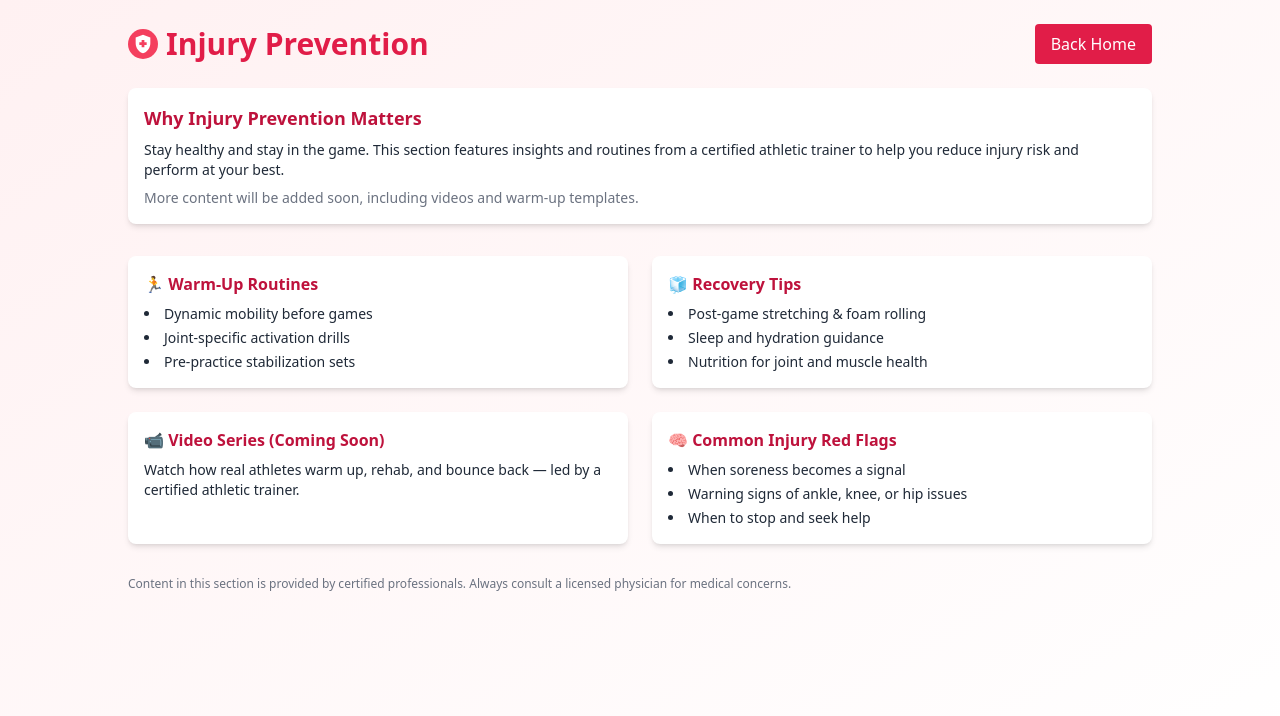
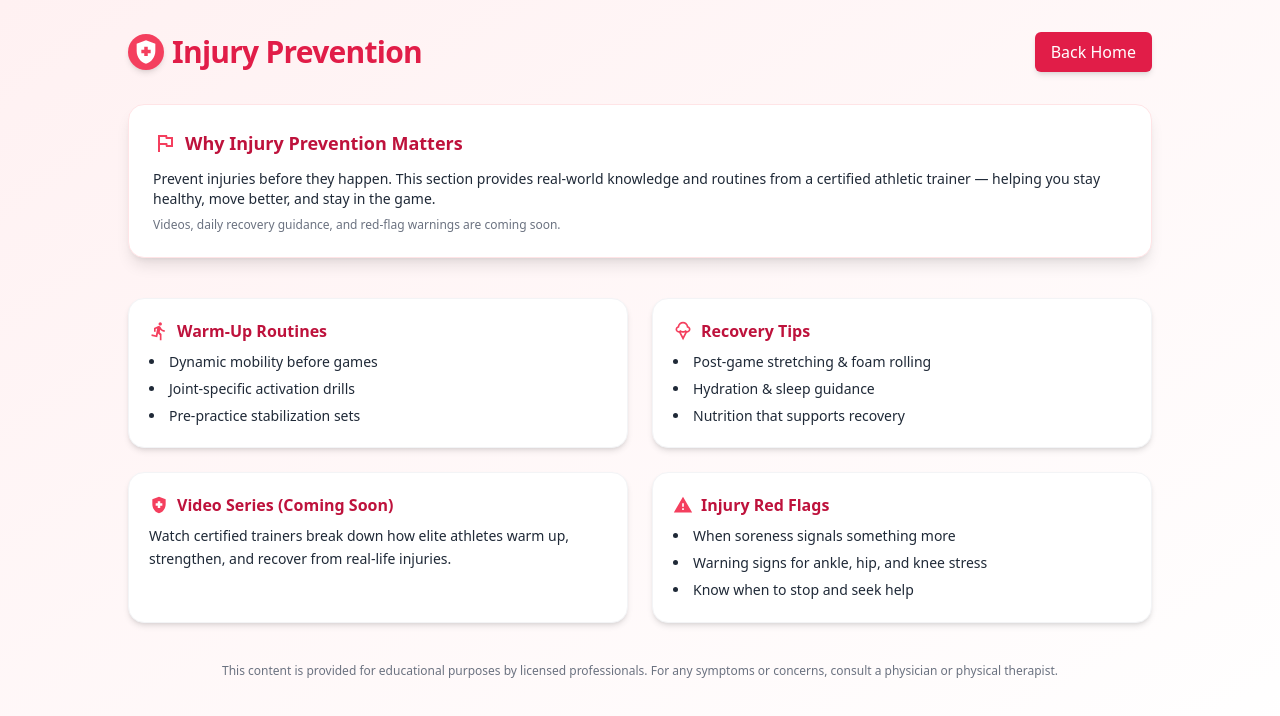
Before and after one commit to anggithub2023/Process_Reflection_Scaffolding, a React (Create React App) app: page /injury in a window 1280 px wide. Shown: the top 716 px of the page. Built offline with nearby package versions, Linux system fonts and the light colour scheme.

Commit message:
updated Injure page template - new icons and modern design

```diff
--- a/src/pages/InjuryPage.js
+++ b/src/pages/InjuryPage.js
@@ -1,76 +1,94 @@
 import React from 'react';
-import { MdHealthAndSafety } from 'react-icons/md';
+import { MdHealthAndSafety, MdDirectionsRun, MdOutlineIcecream, MdOutlineFlag, MdReportProblem } from 'react-icons/md';
 import { useNavigate } from 'react-router-dom';
 
 function InjuryPage() {
     const navigate = useNavigate();
 
     return (
-        <div className="min-h-screen bg-gradient-to-br from-rose-50 to-white dark:from-gray-900 dark:to-gray-800 text-gray-800 dark:text-gray-100 px-4 py-6">
+        <div className="min-h-screen bg-gradient-to-br from-rose-50 to-white dark:from-gray-900 dark:to-gray-800 text-gray-800 dark:text-gray-100 px-4 py-8 sm:px-8">
             <div className="max-w-5xl mx-auto">
                 {/* Header */}
-                <div className="flex items-center justify-between mb-6">
-                    <h1 className="text-2xl sm:text-3xl font-bold text-rose-600 flex items-center gap-2">
-                        <MdHealthAndSafety className="text-3xl bg-rose-500 text-white p-1 rounded-full" />
+                <div className="flex items-center justify-between mb-8">
+                    <h1 className="text-2xl sm:text-3xl font-bold text-rose-600 flex items-center gap-2 tracking-tight">
+                        <MdHealthAndSafety className="text-4xl bg-rose-500 text-white p-1 rounded-full shadow-md" />
                         Injury Prevention
                     </h1>
                     <button
                         onClick={() => navigate('/')}
-                        className="bg-rose-600 text-white px-4 py-2 rounded hover:bg-rose-500 transition"
+                        className="bg-rose-600 hover:bg-rose-500 transition text-white px-4 py-2 rounded-md shadow-md"
                     >
                         Back Home
                     </button>
                 </div>
 
-                {/* Trainer Intro (optional video) */}
-                <div className="bg-white dark:bg-gray-800 p-4 rounded-lg shadow-md mb-8">
-                    <h2 className="text-lg font-semibold mb-2 text-rose-700">Why Injury Prevention Matters</h2>
+                {/* Intro */}
+                <div className="bg-white dark:bg-gray-800 p-6 rounded-2xl shadow-lg mb-10 border border-rose-100 dark:border-gray-700">
+                    <h2 className="text-lg font-semibold mb-3 text-rose-700 flex items-center gap-2">
+                        <MdOutlineFlag className="text-2xl text-rose-500" />
+                        Why Injury Prevention Matters
+                    </h2>
                     <p className="text-sm mb-2">
-                        Stay healthy and stay in the game. This section features insights and routines from a certified athletic trainer to help you reduce injury risk and perform at your best.
+                        Prevent injuries before they happen. This section provides real-world knowledge and routines from a certified athletic trainer — helping you stay healthy, move better, and stay in the game.
                     </p>
-                    <p className="text-sm text-gray-500 dark:text-gray-400">
-                        More content will be added soon, including videos and warm-up templates.
+                    <p className="text-xs text-gray-500 dark:text-gray-400">
+                        Videos, daily recovery guidance, and red-flag warnings are coming soon.
                     </p>
                 </div>
 
-                {/* Section Cards */}
+                {/* Modern Grid */}
                 <div className="grid grid-cols-1 sm:grid-cols-2 gap-6">
-                    <div className="bg-white dark:bg-gray-800 p-4 rounded-lg shadow-md">
-                        <h3 className="text-md font-semibold text-rose-700 mb-2">🏃 Warm-Up Routines</h3>
-                        <ul className="list-disc list-inside text-sm space-y-1">
+                    {/* Card */}
+                    <div className="bg-white dark:bg-gray-800 p-5 rounded-2xl border border-gray-100 dark:border-gray-700 shadow-md hover:shadow-rose-300 transition-all">
+                        <h3 className="text-md font-semibold text-rose-700 mb-2 flex items-center gap-2">
+                            <MdDirectionsRun className="text-xl text-rose-500" />
+                            Warm-Up Routines
+                        </h3>
+                        <ul className="list-disc list-inside text-sm space-y-1 leading-relaxed">
                             <li>Dynamic mobility before games</li>
                             <li>Joint-specific activation drills</li>
                             <li>Pre-practice stabilization sets</li>
                         </ul>
                     </div>
 
-                    <div className="bg-white dark:bg-gray-800 p-4 rounded-lg shadow-md">
-                        <h3 className="text-md font-semibold text-rose-700 mb-2">🧊 Recovery Tips</h3>
-                        <ul className="list-disc list-inside text-sm space-y-1">
+                    <div className="bg-white dark:bg-gray-800 p-5 rounded-2xl border border-gray-100 dark:border-gray-700 shadow-md hover:shadow-rose-300 transition-all">
+                        <h3 className="text-md font-semibold text-rose-700 mb-2 flex items-center gap-2">
+                            <MdOutlineIcecream className="text-xl text-rose-500" />
+                            Recovery Tips
+                        </h3>
+                        <ul className="list-disc list-inside text-sm space-y-1 leading-relaxed">
                             <li>Post-game stretching & foam rolling</li>
-                            <li>Sleep and hydration guidance</li>
-                            <li>Nutrition for joint and muscle health</li>
+                            <li>Hydration & sleep guidance</li>
+                            <li>Nutrition that supports recovery</li>
                         </ul>
                     </div>
 
-                    <div className="bg-white dark:bg-gray-800 p-4 rounded-lg shadow-md">
-                        <h3 className="text-md font-semibold text-rose-700 mb-2">📹 Video Series (Coming Soon)</h3>
-                        <p className="text-sm">Watch how real athletes warm up, rehab, and bounce back — led by a certified athletic trainer.</p>
+                    <div className="bg-white dark:bg-gray-800 p-5 rounded-2xl border border-gray-100 dark:border-gray-700 shadow-md hover:shadow-rose-300 transition-all">
+                        <h3 className="text-md font-semibold text-rose-700 mb-2 flex items-center gap-2">
+                            <MdHealthAndSafety className="text-xl text-rose-500" />
+                            Video Series (Coming Soon)
+                        </h3>
+                        <p className="text-sm leading-relaxed">
+                            Watch certified trainers break down how elite athletes warm up, strengthen, and recover from real-life injuries.
+                        </p>
                     </div>
 
-                    <div className="bg-white dark:bg-gray-800 p-4 rounded-lg shadow-md">
-                        <h3 className="text-md font-semibold text-rose-700 mb-2">🧠 Common Injury Red Flags</h3>
-                        <ul className="list-disc list-inside text-sm space-y-1">
-                            <li>When soreness becomes a signal</li>
-                            <li>Warning signs of ankle, knee, or hip issues</li>
-                            <li>When to stop and seek help</li>
+                    <div className="bg-white dark:bg-gray-800 p-5 rounded-2xl border border-gray-100 dark:border-gray-700 shadow-md hover:shadow-rose-300 transition-all">
+                        <h3 className="text-md font-semibold text-rose-700 mb-2 flex items-center gap-2">
+                            <MdReportProblem className="text-xl text-rose-500" />
+                            Injury Red Flags
+                        </h3>
+                        <ul className="list-disc list-inside text-sm space-y-1 leading-relaxed">
+                            <li>When soreness signals something more</li>
+                            <li>Warning signs for ankle, hip, and knee stress</li>
+                            <li>Know when to stop and seek help</li>
                         </ul>
                     </div>
                 </div>
 
-                {/* Footer/Notice */}
-                <div className="mt-8 text-xs text-gray-500 dark:text-gray-400">
-                    Content in this section is provided by certified professionals. Always consult a licensed physician for medical concerns.
+                {/* Footer */}
+                <div className="mt-10 text-xs text-gray-500 dark:text-gray-400 text-center">
+                    This content is provided for educational purposes by licensed professionals. For any symptoms or concerns, consult a physician or physical therapist.
                 </div>
             </div>
         </div>
```
